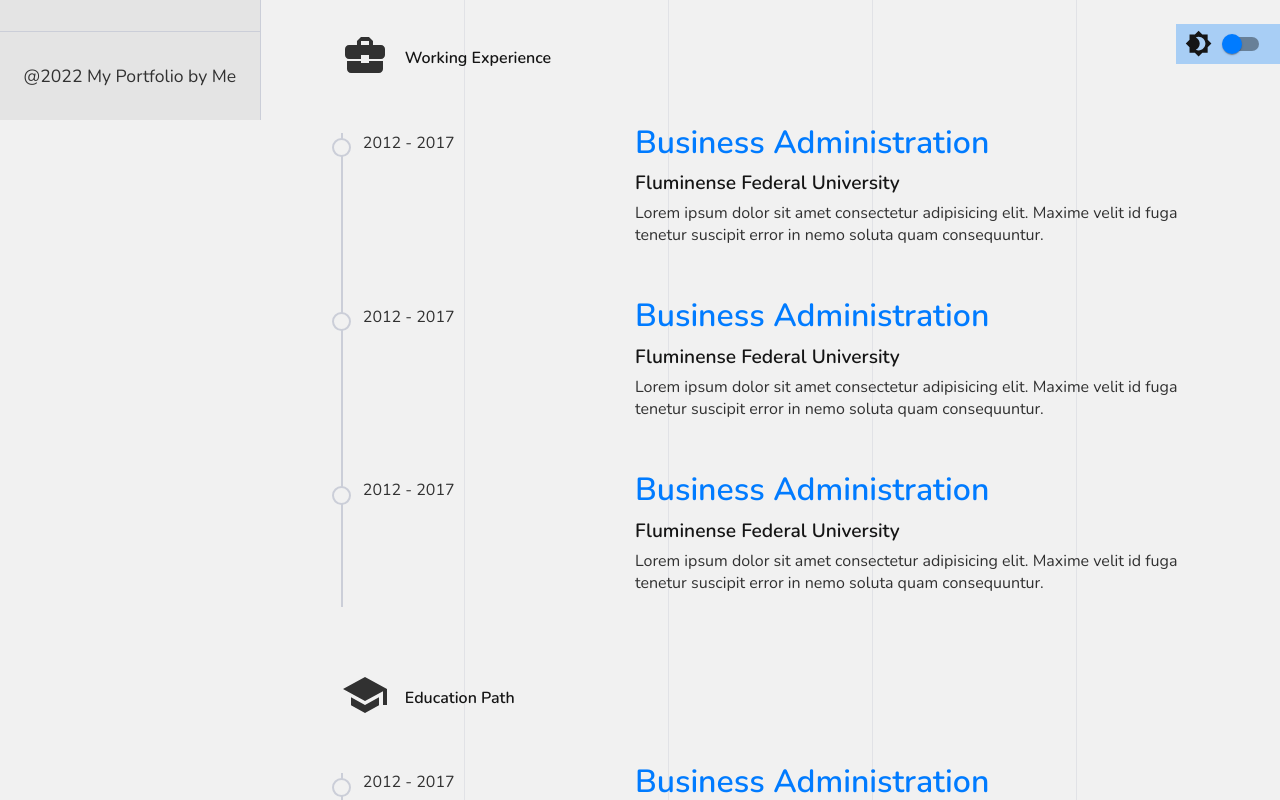
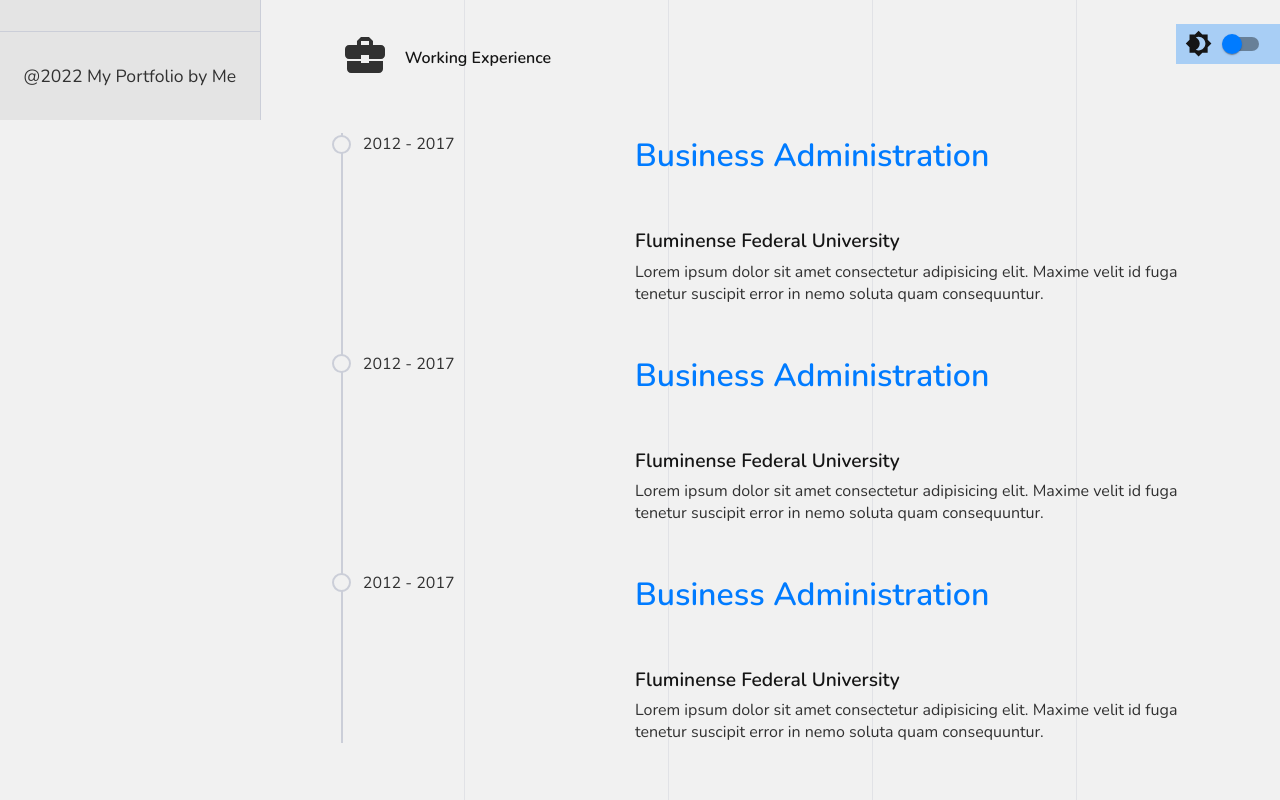
Before and after one commit to mjossany/portfolio, a React (Create React App) app: page /resume in a window 1280 px wide. Shown: the part 680-1480 px from the top of the page. Built offline with nearby package versions, Linux system fonts and the light colour scheme.

Commit message:
Refactor ResumeItem and MainContent on the wrong branch

```diff
--- a/src/components/MainContent.jsx
+++ b/src/components/MainContent.jsx
@@ -38,7 +38,7 @@ const MainContentStyled = styled.main`
   margin-left: 16.3rem;
   min-height: 100vh;
   @media screen and (max-width: 1200px) {
-    margin-left: ${({ navToggleStatus }) => (navToggleStatus ? '16.3rem' : 0)}
+    margin-left: 0;
   }
   .lines {
     position: absolute;
--- a/src/components/ResumeItem.jsx
+++ b/src/components/ResumeItem.jsx
@@ -11,11 +11,9 @@ function ResumeItem({
         <p>{year}</p>
       </div>
       <div className="right-content">
-        <div className="right-content-infos">
         <h5>{title}</h5>
         <h6>{subTitle}</h6>
         <p>{text}</p>
-        </div>
       </div>
     </ResumeItemStyled>
   );
@@ -23,6 +21,7 @@ function ResumeItem({
 
 const ResumeItemStyled = styled.div`
   display: flex;
+  align-items: flex-start;
   @media screen and (max-width: 421px) {
     p, h5, h6 {
       font-size: 80%;
@@ -35,11 +34,12 @@ const ResumeItemStyled = styled.div`
     width: 30rem;
     padding-left: 20px;
     position: relative;
+    display: flex;
+    align-items: center;
     &::before {
       content: "";
       position: absolute;
       left: -10.5px;
-      top: 5px;
       height: 15px;
       width: 15px;
       border: 2px solid var(--border-color);
@@ -48,62 +48,23 @@ const ResumeItemStyled = styled.div`
     }
     p {
       display: inline;
-      position: relative;
-      top: -1%;
-      @media screen and (max-width: 1024px) {
-        top: 6%;
-      }
-      @media screen and (max-width: 912px) {
-        top: -1%;
-      }
-      @media screen and (max-width: 820px) {
-        top: -.5%;
-      }
-      @media screen and (max-width: 768px) {
-        top: 0;
-      }
-      @media screen and (max-width: 540px) {
-        top: 3%;
-      }
-      @media screen and (max-width: 414px) {
-        top: .5%;
-      }
-      @media screen and (max-width: 375px) {
-        top: 3%;
-      }
-      @media screen and (max-width: 360px) {
-        top: 2%;
-      }
-      @media screen and (max-width: 280px) {
-        top: -1.5%;
-      }
     }
   }
   .right-content {
-    /* padding-left: 5rem; */
-    position: relative;
-    .right-content-infos {
+    display: flex;
+    flex-direction: column;
+    justify-content: flex-start;
     position: relative;
     h5 {
       color: var(--primary-color);
+      display: flex;
+      height: 95px;
+      line-height: 45px;
       font-size: 2rem;
       padding-bottom: .4rem;
     }
     h6 {
       padding-bottom: .4rem;
-        }
-        @media screen and (max-width: 3000px) {
-          top: -10%;
-        }
-        @media screen and (max-width: 1280px) {
-          top: -10%;
-        }
-        @media screen and (max-width: 1024px) {
-          top: -5%;
-        }
-        @media screen and (max-width: 375px) {
-          top: -3%;
-        }
     }
   }
 `;
```
Lines whose indentation alone changed are shown as unchanged.
